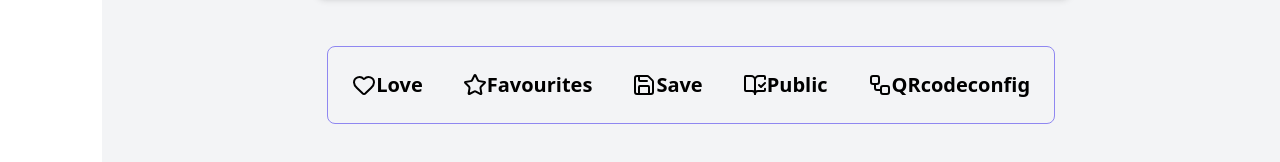
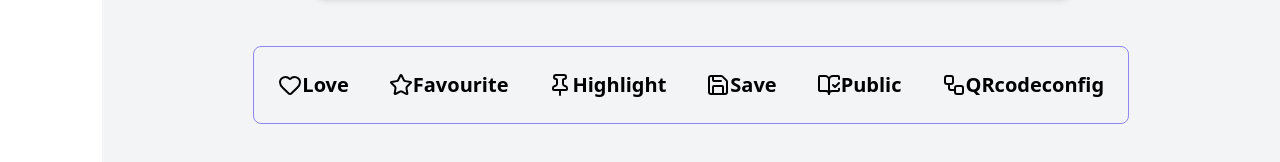
Before and after one commit to kakon-aiubcse/kikqrcard, a Next.js app: page /cards/createcard in a window 1280 px wide. Shown: the part 850-1012 px from the top of the page. Built offline with nearby package versions, Linux system fonts and the light colour scheme; no server answers; sample sign-in values are in the browser's storage.

Commit message:
updated createcard functionalities

```diff
--- a/src/pages/cards/createcard.js
+++ b/src/pages/cards/createcard.js
@@ -4,7 +4,7 @@ import { useRouter } from "next/router";
 import { useSession } from "next-auth/react";
 import Card from "./card";
 import Sidebar from "../dashboard/sidebar";
-import { Heart, Save, Star, Workflow, BookOpenCheck } from "lucide-react";
+import { Heart, Save, Star, Workflow, BookOpenCheck, PinIcon } from "lucide-react";
 
 const bgDirections = [
   "bg-gradient-to-r",
@@ -257,21 +257,24 @@ export default function CreateCard() {
             </div>
           </div>
           {/* Card functionalities */}
-          <div className="flex gap-10 p-6 m-4 mb-72 border tb:gap-6 tb:ml-20 xb:ml-44 tb:p-4 border-brand rounded-lg hover:scale-110 transition-transform duration-500 xs:flex-col ">
-            <button className="flex justify-center items-center font-cp text-xl font-semibold hover:text-brand ">
+          <div className="flex gap-10 p-6 m-4 mb-72 border tb:gap-3 tb:ml-20 xb:ml-44 tb:p-2 border-brand rounded-lg hover:scale-110 tb:hover:scale-105 transition-transform duration-500 xs:flex-col xs:items-start ">
+            <button className="flex justify-center items-center font-cp text-xl font-semibold tb:text-lg hover:text-brand ">
               <Heart className="" />
               Love
             </button>
-            <button className="flex justify-center items-center font-cp text-xl font-semibold hover:text-brand ">
-              <Star /> Favourites
+            <button className="flex justify-center items-center font-cp text-xl font-semibold tb:text-lg hover:text-brand ">
+              <Star /> Favourite
             </button>
-            <button className="flex justify-center items-center font-cp text-xl font-semibold hover:text-brand ">
+            <button className="flex justify-center items-center font-cp text-xl font-semibold tb:text-lg hover:text-brand ">
+              <PinIcon /> Highlight
+            </button>
+            <button className="flex justify-center items-center font-cp text-xl font-semibold tb:text-lg hover:text-brand ">
               <Save /> Save
             </button>
-            <button className="flex justify-center items-center font-cp text-xl font-semibold hover:text-brand ">
+            <button className="flex justify-center items-center font-cp text-xl font-semibold tb:text-lg hover:text-brand ">
               <BookOpenCheck /> Public
             </button>
-            <button className="flex justify-center items-center font-cp text-xl font-semibold hover:text-brand ">
+            <button className="flex justify-center items-center font-cp text-xl font-semibold tb:text-lg hover:text-brand ">
               <Workflow /> QRcodeconfig
             </button>
           </div>
```
